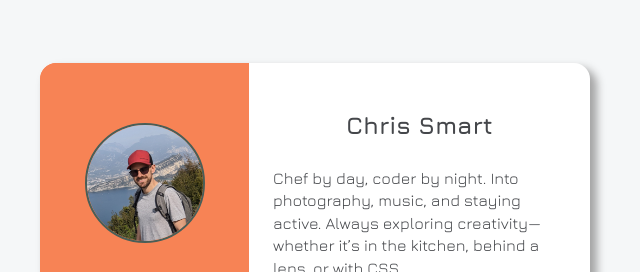
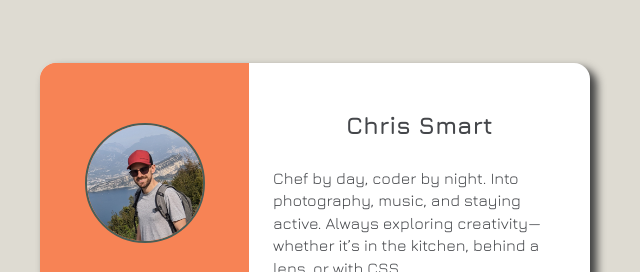
Before and after one commit to chrisS-88/profile-card, a plain HTML site: page index.html in a window 1280 px wide. Shown: the part 187-459 px from the top of the page, without its empty margins (325-965 px from the left). Drawn offline with nearby package versions, Linux system fonts and the light colour scheme.

Commit message:
changed bg colour

```diff
--- a/style.css
+++ b/style.css
@@ -7,7 +7,7 @@
 }
 
 :root {
-  --bg-colour: #f5f7f8;
+  --bg-colour: #dedbd2;
   --primary-colour: #f78355;
   --secondary-colour: #495e57;
   --text: #45474b;
@@ -34,7 +34,7 @@ li {
   background-color: white;
   display: flex;
   border-radius: 1rem;
-  box-shadow: 6px 6px 8px 1px rgb(164, 164, 164);
+  box-shadow: 6px 6px 8px 1px rgb(66, 66, 66);
 }
 
 .card .img-section {
```
